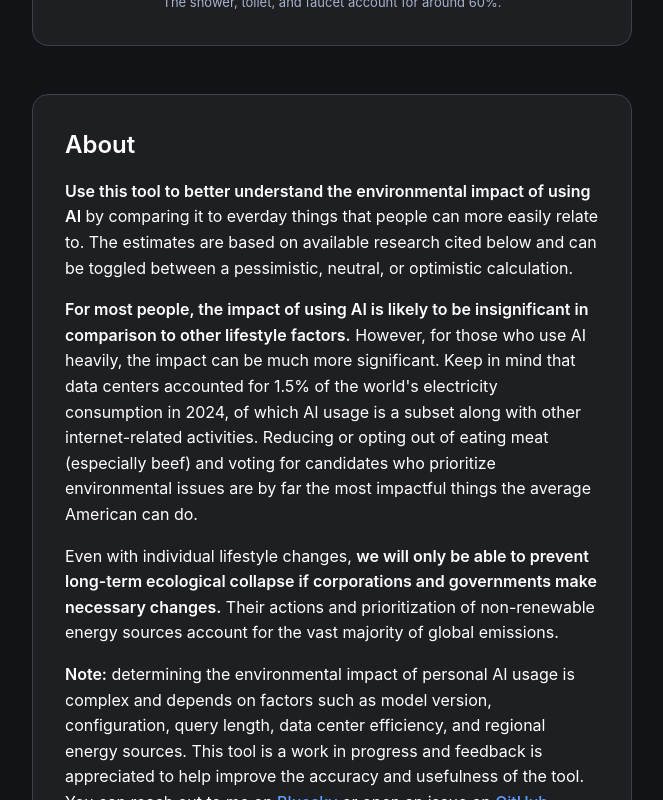
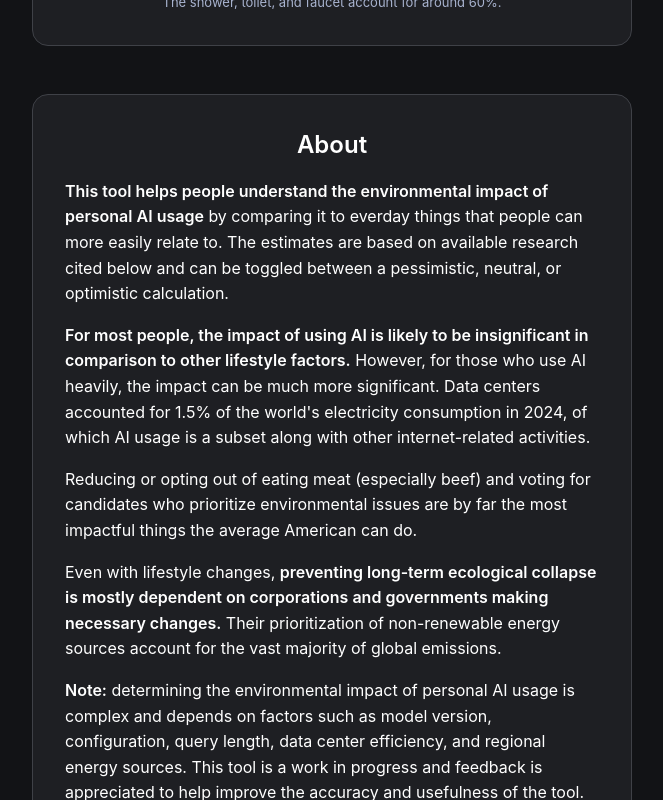
Before and after one commit to dame-is/context-supply, a React (Vite) app: page / in a window 1280 px wide. Shown: the part 660-1460 px from the top of the page, without its empty margins (308-971 px from the left). Built offline with nearby package versions, Linux system fonts and the light colour scheme.

Commit message:
content editing

```diff
--- a/src/components/InfoSection.css
+++ b/src/components/InfoSection.css
@@ -20,6 +20,7 @@
 .info-section h2,
 .info-section h3 {
   margin-bottom: 1rem;
+  text-align: center;
 }
 
 .info-section h2 {
--- a/src/components/InfoSection.jsx
+++ b/src/components/InfoSection.jsx
@@ -7,13 +7,16 @@ const InfoSection = () => {
       <section>
         <h2>About</h2>
         <p>
-          <strong>Use this tool to better understand the environmental impact of using AI</strong> by comparing it to everday things that people can more easily relate to. The estimates are based on available research cited below and can be toggled between a pessimistic, neutral, or optimistic calculation.
+          <strong>This tool helps people understand the environmental impact of personal AI usage</strong> by comparing it to everday things that people can more easily relate to. The estimates are based on available research cited below and can be toggled between a pessimistic, neutral, or optimistic calculation.
         </p>
         <p>
-          <strong>For most people, the impact of using AI is likely to be insignificant in comparison to other lifestyle factors.</strong> However, for those who use AI heavily, the impact can be much more significant. Keep in mind that data centers accounted for 1.5% of the world's electricity consumption in 2024, of which AI usage is a subset along with other internet-related activities. Reducing or opting out of eating meat (especially beef) and voting for candidates who prioritize environmental issues are by far the most impactful things the average American can do.
+          <strong>For most people, the impact of using AI is likely to be insignificant in comparison to other lifestyle factors.</strong> However, for those who use AI heavily, the impact can be much more significant. Data centers accounted for 1.5% of the world's electricity consumption in 2024, of which AI usage is a subset along with other internet-related activities.
         </p>
         <p>
-          Even with individual lifestyle changes, <strong>we will only be able to prevent long-term ecological collapse if corporations and governments make necessary changes.</strong> Their actions and prioritization of non-renewable energy sources account for the vast majority of global emissions.
+          Reducing or opting out of eating meat (especially beef) and voting for candidates who prioritize environmental issues are by far the most impactful things the average American can do.
+        </p>
+        <p>
+          Even with lifestyle changes, <strong>preventing long-term ecological collapse is mostly dependent on corporations and governments making necessary changes.</strong> Their prioritization of non-renewable energy sources account for the vast majority of global emissions.
         </p>
         <p>
           <strong>Note:</strong> determining the environmental impact of personal AI usage is complex and depends on factors such as model version, configuration, query length, data center efficiency, and regional energy sources. This tool is a work in progress and feedback is appreciated to help improve the accuracy and usefulness of the tool. You can reach out to me on <a href="https://bsky.app/profile/dame.is" target="_blank" rel="noopener noreferrer">Bluesky</a> or open an issue on <a href="https://github.com/dame-is/context-supply" target="_blank" rel="noopener noreferrer">GitHub</a>.
```
